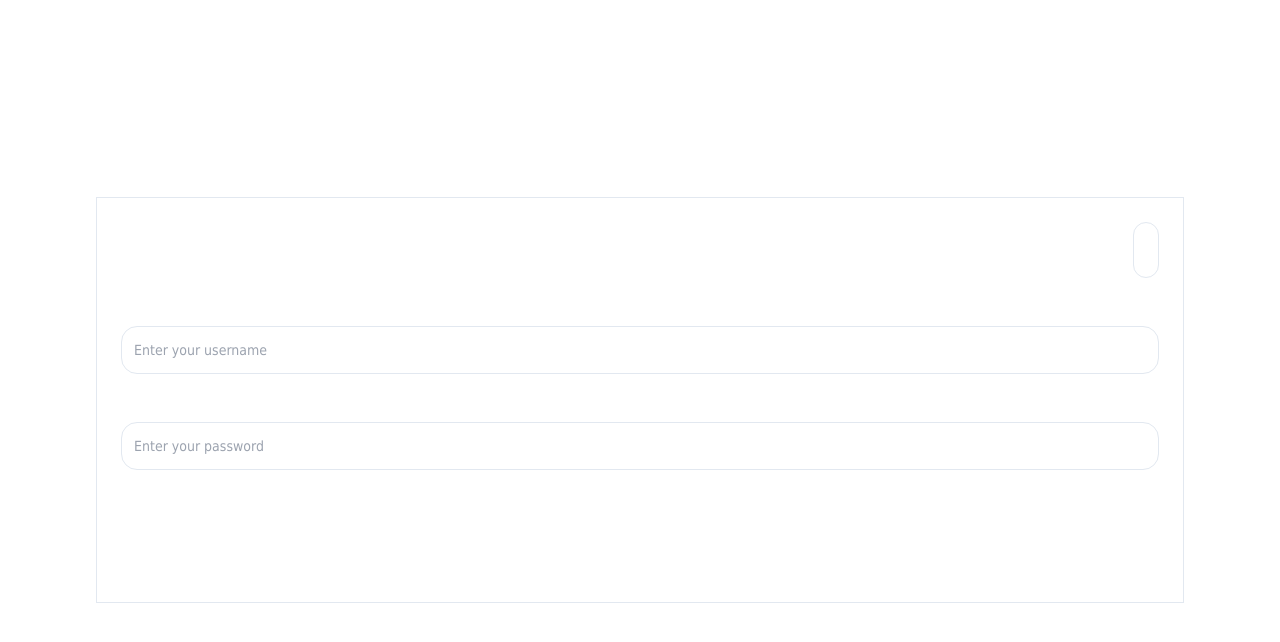
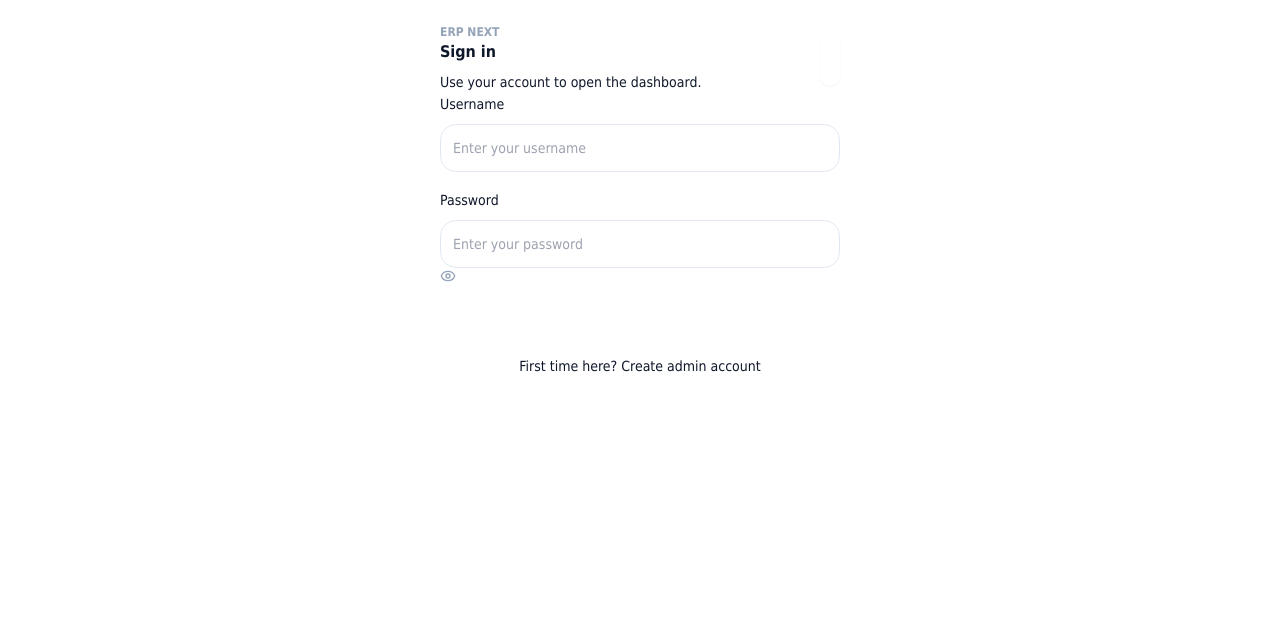
Before and after one commit to Ramesh-Raoufi/erp-next, a Next.js app: page / in a window 1280 px wide. Shown: the top 642 px of the page. Built offline with nearby package versions, Linux system fonts and the light colour scheme; a web font is replaced by a local one.

Commit message:
feat: redesign login page with clean light layout

```diff
--- a/page-components/LoginPage.tsx
+++ b/page-components/LoginPage.tsx
@@ -1,7 +1,7 @@
 "use client";
 import { useEffect, useState } from "react";
 import { useRouter } from "next/navigation";
-import { ArrowRight, Eye, EyeOff, Shield } from "lucide-react";
+import { ArrowRight, Eye, EyeOff, LockKeyhole } from "lucide-react";
 import { useAuth } from "@/lib/auth";
 import { Button } from "@/components/ui/button";
 import { Input } from "@/components/ui/input";
@@ -39,63 +39,63 @@ export function LoginPage() {
   }
 
   return (
-    <div className="relative min-h-screen overflow-hidden bg-[#050816] text-white">
-      <div className="absolute inset-0 bg-[radial-gradient(circle_at_top_left,rgba(56,189,248,0.16),transparent_28%),radial-gradient(circle_at_bottom_right,rgba(59,130,246,0.18),transparent_30%)]" />
-      <div className="absolute inset-0 bg-[linear-gradient(to_bottom,rgba(255,255,255,0.02),transparent_35%,rgba(255,255,255,0.01))]" />
-
-      <div className="relative mx-auto flex min-h-screen max-w-6xl items-center px-4 py-10 sm:px-6 lg:px-8">
-        <div className="grid w-full items-center gap-8 lg:grid-cols-[1.05fr_0.95fr]">
-          <section className="hidden space-y-8 lg:block">
-            <div className="inline-flex items-center gap-2 rounded-full border border-white/10 bg-white/5 px-4 py-2 text-sm text-white/70 backdrop-blur">
-              <Shield className="h-4 w-4 text-cyan-300" />
-              Secure ERP access
+    <div className="min-h-screen bg-[#f4f7fb] px-4 py-10 text-slate-900">
+      <div className="mx-auto grid min-h-[calc(100vh-5rem)] w-full max-w-6xl items-center gap-10 lg:grid-cols-[1.1fr_0.9fr]">
+        <section className="hidden lg:block">
+          <div className="max-w-xl space-y-8">
+            <div className="inline-flex items-center gap-3 rounded-full bg-white px-4 py-2 text-sm font-medium text-slate-600 shadow-sm ring-1 ring-slate-200">
+              <span className="flex h-8 w-8 items-center justify-center rounded-full bg-slate-900 text-white">
+                <LockKeyhole className="h-4 w-4" />
+              </span>
+              ERP Next secure workspace
             </div>
 
-            <div className="space-y-5">
-              <p className="text-sm font-medium uppercase tracking-[0.3em] text-cyan-300/80">ERP NEXT</p>
-              <h1 className="max-w-xl text-5xl font-semibold leading-tight tracking-tight text-white">
-                Clean, focused access to your entire business workspace.
+            <div className="space-y-4">
+              <p className="text-sm font-semibold uppercase tracking-[0.32em] text-slate-400">ERP NEXT</p>
+              <h1 className="text-5xl font-semibold leading-tight tracking-tight text-slate-950">
+                A calmer login experience for your ERP system.
               </h1>
-              <p className="max-w-lg text-base leading-7 text-white/60">
-                Manage inventory, orders, payments, and reports with a login experience that feels premium and simple.
+              <p className="max-w-lg text-base leading-7 text-slate-500">
+                Access inventory, orders, invoices, and reports from one clean workspace designed for focused daily work.
               </p>
             </div>
 
             <div className="grid max-w-xl grid-cols-3 gap-4">
               {[
-                ["01", "Inventory"],
-                ["02", "Orders"],
-                ["03", "Reports"],
-              ].map(([index, label]) => (
-                <div key={label} className="rounded-2xl border border-white/10 bg-white/5 p-4 backdrop-blur-sm">
-                  <p className="text-xs uppercase tracking-[0.24em] text-white/35">{index}</p>
-                  <p className="mt-3 text-lg font-medium text-white/85">{label}</p>
+                ["Fast", "Quick access"],
+                ["Clean", "Minimal interface"],
+                ["Safe", "Protected admin area"],
+              ].map(([title, text]) => (
+                <div key={title} className="rounded-3xl bg-white p-5 shadow-sm ring-1 ring-slate-200">
+                  <p className="text-sm font-semibold text-slate-900">{title}</p>
+                  <p className="mt-2 text-sm leading-6 text-slate-500">{text}</p>
                 </div>
               ))}
             </div>
+          </div>
         </section>
 
-          <section className="mx-auto w-full max-w-lg">
-            <div className="rounded-[28px] border border-white/10 bg-white/8 p-6 shadow-[0_30px_120px_rgba(0,0,0,0.45)] backdrop-blur-xl sm:p-8">
-              <div className="mb-8 flex items-start justify-between gap-4">
+        <section className="mx-auto w-full max-w-md">
+          <div className="rounded-[32px] bg-white p-6 shadow-[0_24px_80px_rgba(15,23,42,0.08)] ring-1 ring-slate-200 sm:p-8">
+            <div className="mb-8 flex items-center justify-between gap-4">
               <div>
-                  <p className="text-sm uppercase tracking-[0.28em] text-white/35">ERP NEXT</p>
-                  <h2 className="mt-3 text-3xl font-semibold tracking-tight text-white">
-                    {mode === "login" ? "Welcome back" : "Create admin"}
+                <p className="text-xs font-semibold uppercase tracking-[0.32em] text-slate-400">ERP NEXT</p>
+                <h2 className="mt-3 text-3xl font-semibold tracking-tight text-slate-950">
+                  {mode === "login" ? "Sign in" : "Create admin account"}
                 </h2>
-                  <p className="mt-2 text-sm leading-6 text-white/55">
+                <p className="mt-2 text-sm leading-6 text-slate-500">
                   {mode === "login"
-                      ? "Sign in to continue to your dashboard."
-                      : "Set up the first account for this ERP workspace."}
+                    ? "Use your account to open the dashboard."
+                    : "Set up the first administrator for this workspace."}
                 </p>
               </div>
-                <div className="flex h-14 w-14 items-center justify-center rounded-2xl border border-white/10 bg-black/20">
-                  <Shield className="h-6 w-6 text-cyan-300" />
+              <div className="flex h-14 w-14 items-center justify-center rounded-2xl bg-slate-950 text-white shadow-sm">
+                <LockKeyhole className="h-5 w-5" />
               </div>
             </div>
 
             {error && (
-                <p className="mb-5 rounded-2xl border border-red-500/20 bg-red-500/10 px-4 py-3 text-sm text-red-200">
+              <p className="mb-5 rounded-2xl border border-red-200 bg-red-50 px-4 py-3 text-sm text-red-600">
                 {error}
               </p>
             )}
@@ -105,42 +105,42 @@ export function LoginPage() {
                 <>
                   <div className="grid grid-cols-1 gap-4 sm:grid-cols-2">
                     <div className="space-y-2">
-                        <label className="text-sm font-medium text-white/70">First name</label>
+                      <label className="text-sm font-medium text-slate-700">First name</label>
                       <Input
                         placeholder="Ahmad"
                         value={name}
                         onChange={(e) => setName(e.target.value)}
                         required
-                          className="h-12 rounded-2xl border-white/10 bg-black/20 text-white placeholder:text-white/25"
+                        className="h-12 rounded-2xl border-slate-200 bg-slate-50 text-slate-950 placeholder:text-slate-400"
                       />
                     </div>
                     <div className="space-y-2">
-                        <label className="text-sm font-medium text-white/70">Last name</label>
+                      <label className="text-sm font-medium text-slate-700">Last name</label>
                       <Input
                         placeholder="Raoufi"
                         value={lastName}
                         onChange={(e) => setLastName(e.target.value)}
-                          className="h-12 rounded-2xl border-white/10 bg-black/20 text-white placeholder:text-white/25"
+                        className="h-12 rounded-2xl border-slate-200 bg-slate-50 text-slate-950 placeholder:text-slate-400"
                       />
                     </div>
                   </div>
 
                   <div className="space-y-2">
-                      <label className="text-sm font-medium text-white/70">Email</label>
+                    <label className="text-sm font-medium text-slate-700">Email</label>
                     <Input
                       type="email"
                       placeholder="admin@company.com"
                       value={email}
                       onChange={(e) => setEmail(e.target.value)}
                       required
-                        className="h-12 rounded-2xl border-white/10 bg-black/20 text-white placeholder:text-white/25"
+                      className="h-12 rounded-2xl border-slate-200 bg-slate-50 text-slate-950 placeholder:text-slate-400"
                     />
                   </div>
                 </>
               )}
 
               <div className="space-y-2">
-                  <label className="text-sm font-medium text-white/70">Username</label>
+                <label className="text-sm font-medium text-slate-700">Username</label>
                 <Input
                   placeholder="Enter your username"
                   value={mode === "login" ? loginUsername : username}
@@ -149,12 +149,12 @@ export function LoginPage() {
                   }
                   required
                   autoComplete="username"
-                    className="h-12 rounded-2xl border-white/10 bg-black/20 text-white placeholder:text-white/25"
+                  className="h-12 rounded-2xl border-slate-200 bg-slate-50 text-slate-950 placeholder:text-slate-400"
                 />
               </div>
 
               <div className="space-y-2">
-                  <label className="text-sm font-medium text-white/70">Password</label>
+                <label className="text-sm font-medium text-slate-700">Password</label>
                 <div className="relative">
                   <Input
                     type={showPassword ? "text" : "password"}
@@ -163,13 +163,13 @@ export function LoginPage() {
                     onChange={(e) => setPassword(e.target.value)}
                     required
                     autoComplete={mode === "login" ? "current-password" : "new-password"}
-                      className="h-12 rounded-2xl border-white/10 bg-black/20 pr-11 text-white placeholder:text-white/25"
+                    className="h-12 rounded-2xl border-slate-200 bg-slate-50 pr-11 text-slate-950 placeholder:text-slate-400"
                   />
                   <button
                     type="button"
                     onClick={() => setShowPassword((p) => !p)}
                     tabIndex={-1}
-                      className="absolute right-3 top-1/2 -translate-y-1/2 text-white/35 transition hover:text-white/70"
+                    className="absolute right-3 top-1/2 -translate-y-1/2 text-slate-400 transition hover:text-slate-600"
                   >
                     {showPassword ? <EyeOff className="h-4 w-4" /> : <Eye className="h-4 w-4" />}
                   </button>
@@ -179,28 +179,28 @@ export function LoginPage() {
               <Button
                 type="submit"
                 disabled={loading}
-                  className="mt-2 h-12 w-full rounded-2xl bg-cyan-400 text-sm font-semibold text-slate-950 hover:bg-cyan-300"
+                className="mt-2 h-12 w-full rounded-2xl bg-slate-950 text-sm font-semibold text-white hover:bg-slate-800"
               >
                 <span className="flex items-center justify-center gap-2">
-                    {loading ? "Please wait..." : mode === "login" ? "Login to dashboard" : "Create admin account"}
+                  {loading ? "Please wait..." : mode === "login" ? "Sign in" : "Create admin account"}
                   {!loading && <ArrowRight className="h-4 w-4" />}
                 </span>
               </Button>
             </form>
 
-              <div className="mt-6 text-center text-sm text-white/45">
+            <div className="mt-6 text-center text-sm text-slate-500">
               {mode === "login" ? (
                 <>
-                    Need to initialize the system?{" "}
+                  First time here?{" "}
                   <button
                     type="button"
                     onClick={() => {
                       setMode("bootstrap");
                       setError(null);
                     }}
-                      className="font-medium text-cyan-300 transition hover:text-cyan-200"
+                    className="font-medium text-slate-950 transition hover:text-slate-700"
                   >
-                      Create admin
+                    Create admin account
                   </button>
                 </>
               ) : (
@@ -212,9 +212,9 @@ export function LoginPage() {
                       setMode("login");
                       setError(null);
                     }}
-                      className="font-medium text-cyan-300 transition hover:text-cyan-200"
+                    className="font-medium text-slate-950 transition hover:text-slate-700"
                   >
-                      Back to login
+                    Back to sign in
                   </button>
                 </>
               )}
@@ -223,6 +223,5 @@ export function LoginPage() {
         </section>
       </div>
     </div>
-    </div>
   );
 }
```
Lines whose indentation alone changed are shown as unchanged.
